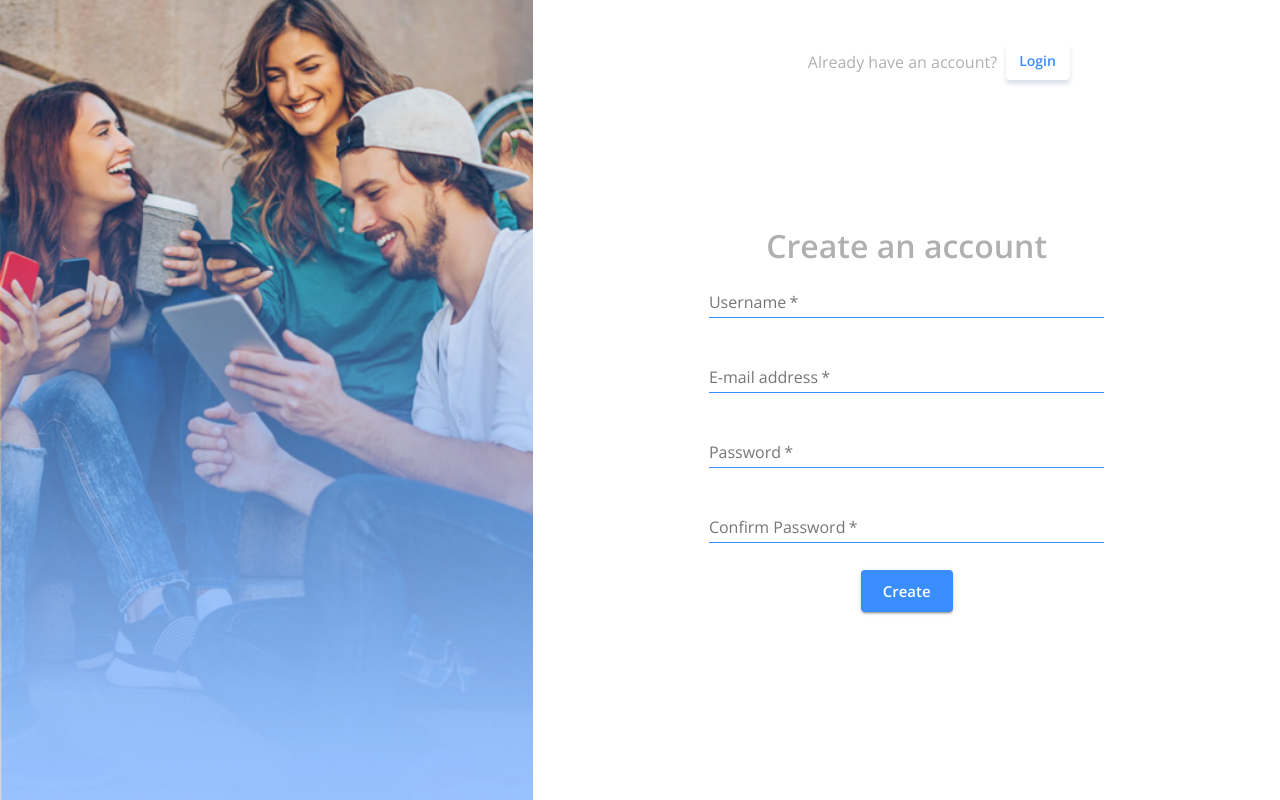
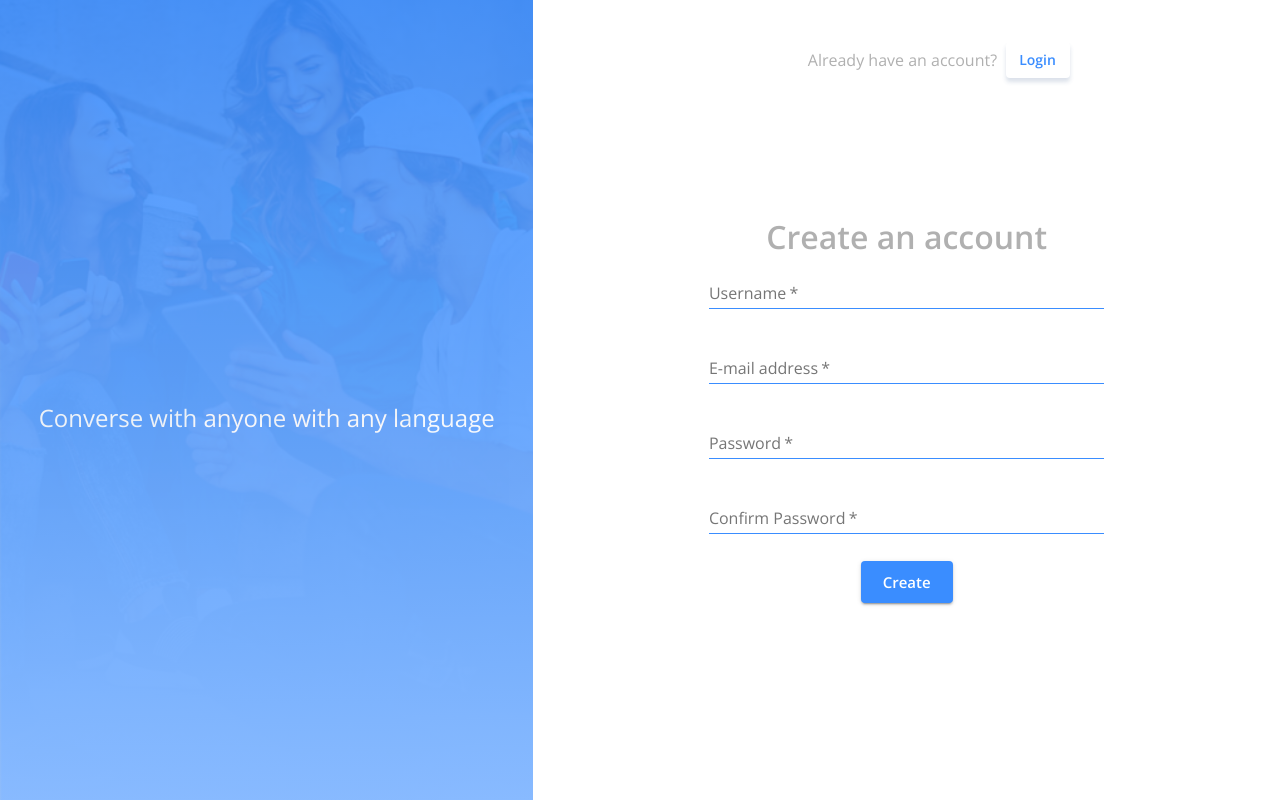
Before and after one commit to chadlyalan/c932a, a React (Create React App) app in the folder client/: page / in a window 1280 px wide. Built offline with nearby package versions, Linux system fonts and the light colour scheme; no server answers.

Commit message:
Update Signup.js
Signup page is almost done. We're just missing the chat bubble icon.

```diff
--- a/client/src/Signup.js
+++ b/client/src/Signup.js
@@ -3,6 +3,7 @@ import { Redirect, useHistory } from "react-router-dom";
 import { connect } from "react-redux";
 import {
   Grid,
+  Typography,
   useMediaQuery,
 } from "@material-ui/core";
 import { register } from "./store/utils/thunkCreators";
@@ -16,17 +17,22 @@ const useStyles = makeStyles(theme => ({
     color: theme.palette.text.secondary,
     },
   big: {
-    height: '102%',
+    height: '100%',
   },
   small: {
     background: `url(${picture})`,
     backgroundRepeat: 'no-repeat',
     backgroundSize: 'cover',
-
-
+  },
+  text: {
+    color: 'white',
+    position: 'relative',
+    top: '50%',
+    textAlign: 'center',
+    fontSize: 'x-large',
   },
   gradient: {
-    height: '102%',
+    height: '100%',
     background: 'linear-gradient(180deg, #3A8DFF 0%, #86B9FF 100%)',
     opacity: '.90',
   },
@@ -72,6 +78,13 @@ const Login = (props) => {
 
       <Grid item xs={0} sm={0} md={6} lg={5}
         className={classes.picture}>
+          <div className={classes.gradient}>
+            <div className={classes.bubble} />
+            <Typography className={classes.text}>
+              Converse with anyone with any language
+            </Typography>
+          </div>
+
 
       </Grid>
 
```
